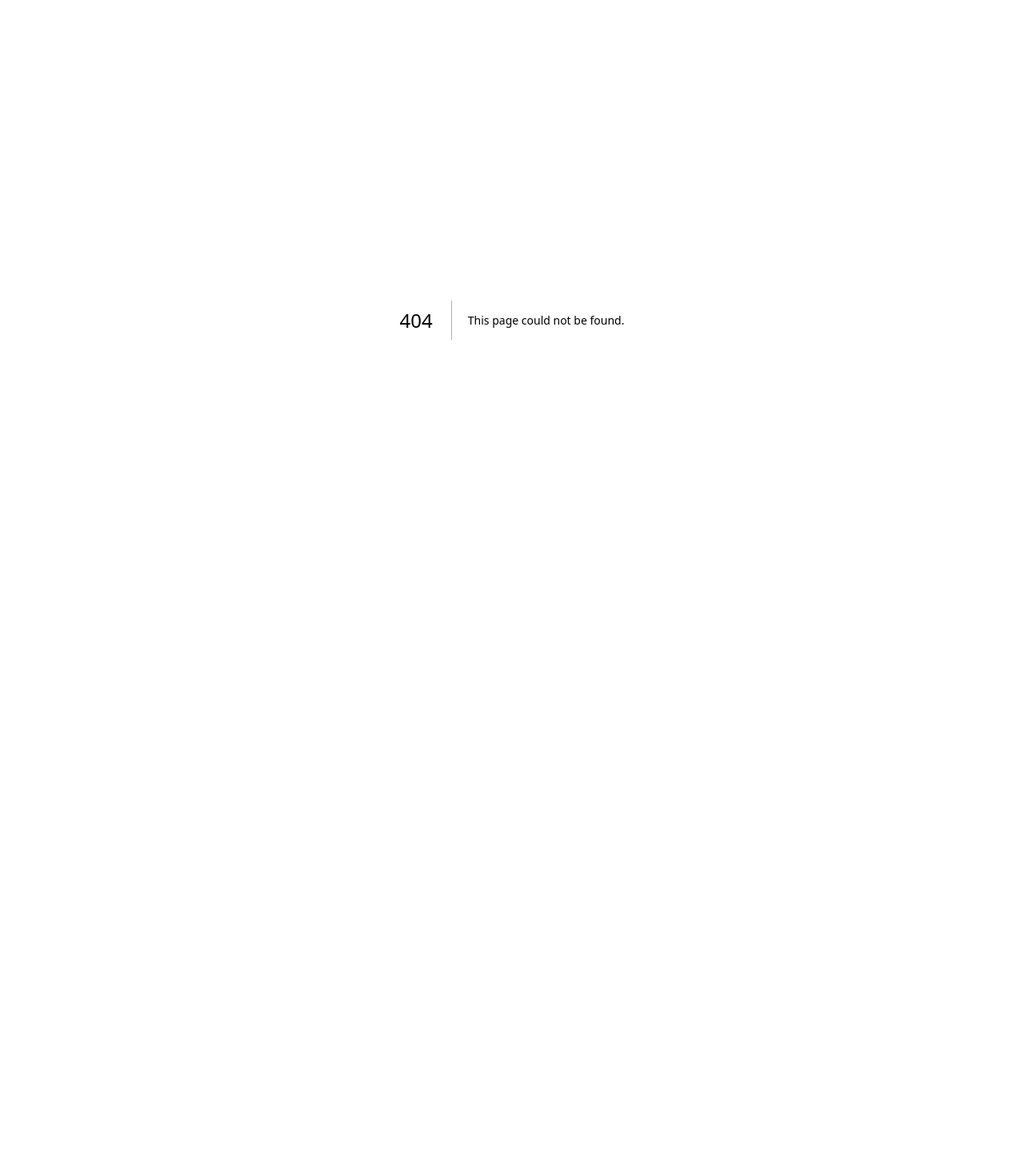
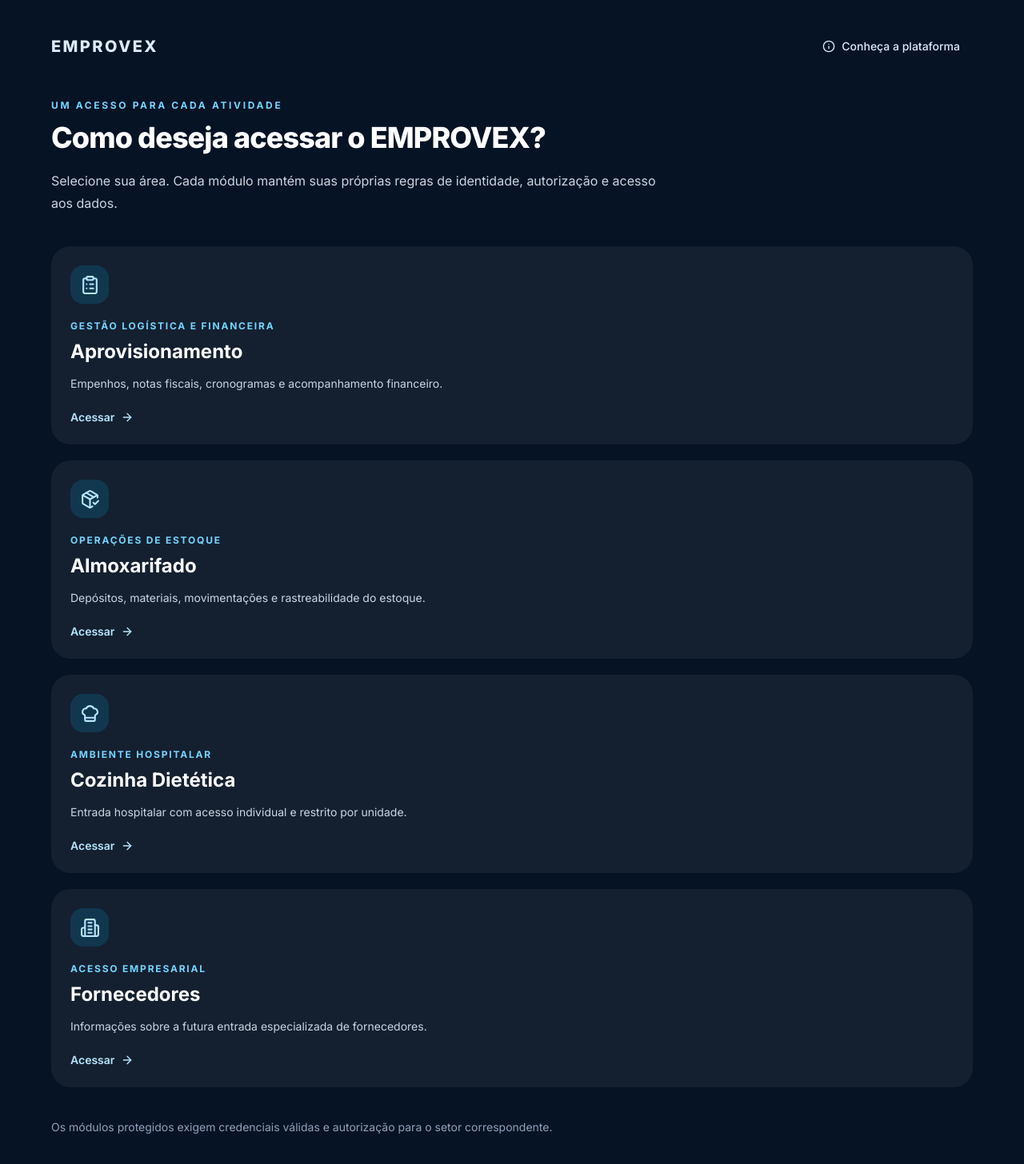
Before and after one commit to aprov-hgesm/Controles-de-Empenhos---Aprov, a Next.js app: page /portal in a window 1280 px wide. Before the commit this address had no page. Shown: the top 1456 px of the page at 80% size. Before the commit the page ends 800 px from the top, so only its background shows below. Built offline with nearby package versions, Linux system fonts and the light colour scheme.

Commit message:
feat(hospital-w1): criar entrada app/portal/page.tsx

```diff
--- /dev/null
+++ b/app/portal/page.tsx
@@ -0,0 +1,78 @@
+import type { Metadata } from 'next';
+import Link from 'next/link';
+import { ArrowRight, ClipboardList, PackageCheck, ChefHat, Building2, Info } from 'lucide-react';
+
+export const metadata: Metadata = {
+  title: 'Portal de acessos | EMPROVEX',
+  description: 'Entre no módulo de gestão correspondente à sua atividade no EMPROVEX.',
+  robots: { index: true, follow: true },
+};
+
+const modules = [
+  {
+    name: 'Aprovisionamento',
+    description: 'Empenhos, notas fiscais, cronogramas e acompanhamento financeiro.',
+    href: '/aprovisionamento',
+    icon: ClipboardList,
+    detail: 'Gestão logística e financeira',
+  },
+  {
+    name: 'Almoxarifado',
+    description: 'Depósitos, materiais, movimentações e rastreabilidade do estoque.',
+    href: '/almoxarifado',
+    icon: PackageCheck,
+    detail: 'Operações de estoque',
+  },
+  {
+    name: 'Cozinha Dietética',
+    description: 'Entrada hospitalar com acesso individual e restrito por unidade.',
+    href: '/cozinha-dietetica',
+    icon: ChefHat,
+    detail: 'Ambiente hospitalar',
+  },
+  {
+    name: 'Fornecedores',
+    description: 'Informações sobre a futura entrada especializada de fornecedores.',
+    href: '/fornecedores',
+    icon: Building2,
+    detail: 'Acesso empresarial',
+  },
+] as const;
+
+export default function PortalPage() {
+  return (
+    <main className="min-h-screen bg-[#061324] px-5 py-10 text-white sm:px-8 lg:py-20">
+      <div className="mx-auto max-w-6xl">
+        <header className="mb-12 flex flex-wrap items-center justify-between gap-5">
+          <Link href="/" aria-label="EMPROVEX: portal de acessos" className="text-xl font-extrabold tracking-[0.12em] text-blue-100">
+            EMPROVEX
+          </Link>
+          <Link href="/info" className="inline-flex items-center gap-2 rounded-full border border-white/20 px-4 py-2 text-sm font-medium text-blue-100 transition hover:bg-white/10 focus-visible:outline focus-visible:outline-2 focus-visible:outline-blue-300">
+            <Info size={16} aria-hidden="true" /> Conheça a plataforma
+          </Link>
+        </header>
+        <section aria-labelledby="portal-title" className="mb-10 max-w-3xl">
+          <p className="mb-3 text-xs font-bold uppercase tracking-[0.22em] text-sky-300">Um acesso para cada atividade</p>
+          <h1 id="portal-title" className="text-4xl font-extrabold tracking-tight sm:text-5xl">Como deseja acessar o EMPROVEX?</h1>
+          <p className="mt-5 text-base leading-7 text-slate-300">Selecione sua área. Cada módulo mantém suas próprias regras de identidade, autorização e acesso aos dados.</p>
+        </section>
+        <nav aria-label="Módulos EMPROVEX" className="grid gap-5 sm:grid-cols-2">
+          {modules.map(({ name, description, href, icon: Icon, detail }) => (
+            <Link key={href} href={href} className="group flex min-h-56 flex-col rounded-3xl border border-white/10 bg-white/[0.055] p-6 shadow-xl transition hover:border-sky-300/60 hover:bg-white/[0.09] focus-visible:outline focus-visible:outline-2 focus-visible:outline-sky-300 sm:p-8">
+              <span className="mb-5 inline-flex h-12 w-12 items-center justify-center rounded-2xl bg-sky-400/15 text-sky-200">
+                <Icon size={25} aria-hidden="true" />
+              </span>
+              <span className="text-xs font-bold uppercase tracking-[0.15em] text-sky-300">{detail}</span>
+              <span className="mt-2 text-2xl font-bold">{name}</span>
+              <span className="mt-3 flex-1 text-sm leading-6 text-slate-300">{description}</span>
+              <span className="mt-5 inline-flex items-center gap-2 text-sm font-semibold text-sky-200">
+                Acessar <ArrowRight size={16} aria-hidden="true" className="transition group-hover:translate-x-1" />
+              </span>
+            </Link>
+          ))}
+        </nav>
+        <footer className="mt-10 text-sm text-slate-400">Os módulos protegidos exigem credenciais válidas e autorização para o setor correspondente.</footer>
+      </div>
+    </main>
+  );
+}
```
